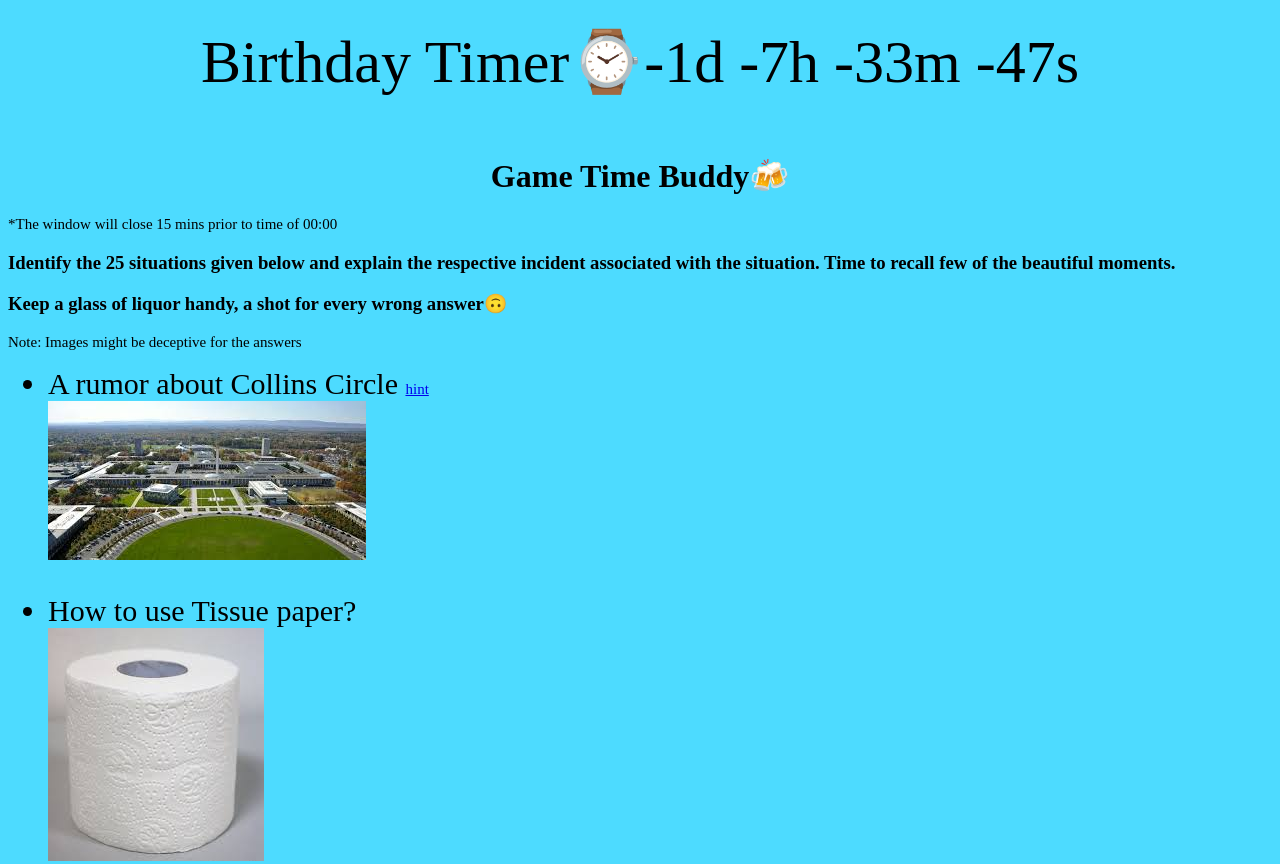
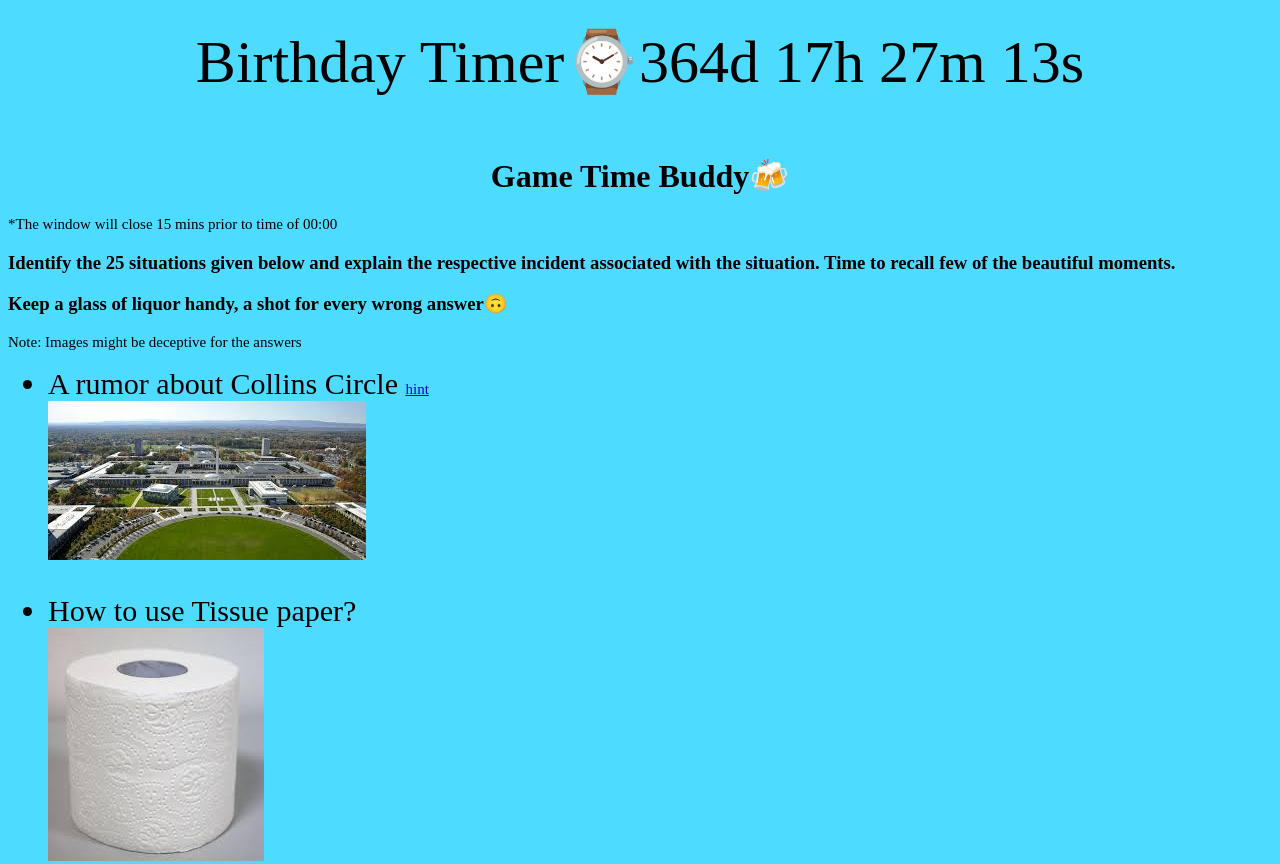
Before and after one commit to ketulmehta1795/Happy-Birthday, a plain HTML site: page demo.html in a window 1280 px wide. Shown: the top 864 px of the page. Drawn offline with Linux system fonts and the light colour scheme.

Commit message:
Update demo.html

```diff
--- a/demo.html
+++ b/demo.html
@@ -122,8 +122,8 @@ font-size: 30px;
 
 <script>
 // Set the date we're counting down to
-var countDownDate = new Date("Jun 8, 2020 00:00:00").getTime();
-var countDownDate2 = new Date("Jun 7, 2020 23:45:00").getTime();
+var countDownDate = new Date("Jun 8, 2021 00:00:00").getTime();
+var countDownDate2 = new Date("Jun 7, 2021 23:45:00").getTime();
 
 // Update the count down every 1 second
 var x = setInterval(function() {
```
